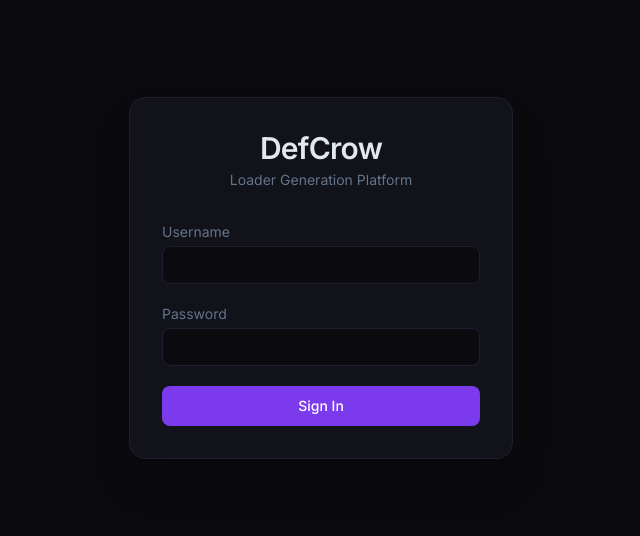
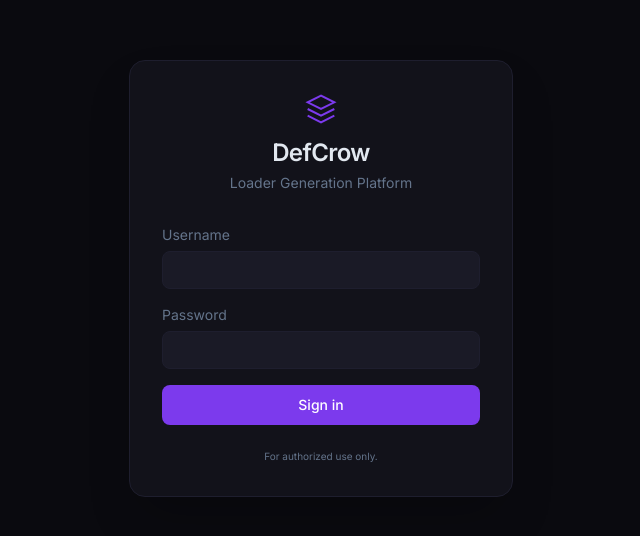
Before and after one commit to 300squarefeet/DefCrow, a React (Vite) app in the folder frontend/: page /login in a window 1280 px wide. Shown: the part 122-658 px from the top of the page, without its empty margins (319-959 px from the left). Built offline with nearby package versions, Linux system fonts and the light colour scheme.

Commit message:
feat: redesign LoginPage with design system tokens

```diff
--- a/frontend/src/pages/LoginPage.tsx
+++ b/frontend/src/pages/LoginPage.tsx
@@ -5,10 +5,10 @@ import { useAuth } from '../store/auth'
 export default function LoginPage() {
   const [username, setUsername] = useState('')
   const [password, setPassword] = useState('')
-  const [error, setError] = useState<string | null>(null)
-  const [loading, setLoading] = useState(false)
-  const { login } = useAuth()
-  const navigate = useNavigate()
+  const [error,    setError]    = useState<string | null>(null)
+  const [loading,  setLoading]  = useState(false)
+  const { login }  = useAuth()
+  const navigate   = useNavigate()
 
   async function handleSubmit(e: FormEvent) {
     e.preventDefault(); setError(null); setLoading(true)
@@ -21,41 +21,58 @@ export default function LoginPage() {
   }
 
   return (
-    <div className="min-h-screen flex items-center justify-center" style={{ backgroundColor: '#0a0a0f' }}>
-      <div className="w-full max-w-sm rounded-2xl p-8 shadow-2xl" style={{ backgroundColor: '#12121a', border: '1px solid #1e1e2e' }}>
+    <div className="min-h-screen flex items-center justify-center" style={{ backgroundColor: 'var(--bg)' }}>
+      <div className="w-full max-w-sm rounded-2xl p-8 shadow-2xl" style={{ backgroundColor: 'var(--surface)', border: '1px solid var(--border)' }}>
         <div className="mb-8 text-center">
-          <h1 className="text-3xl font-bold tracking-tight" style={{ color: '#e2e8f0' }}>DefCrow</h1>
-          <p className="text-sm mt-1" style={{ color: '#64748b' }}>Loader Generation Platform</p>
+          <div className="flex justify-center mb-3">
+            <svg width="32" height="32" viewBox="0 0 24 24" fill="none" stroke="var(--blue-500)" strokeWidth="1.5">
+              <path d="M12 2L2 7l10 5 10-5-10-5zM2 17l10 5 10-5M2 12l10 5 10-5"/>
+            </svg>
+          </div>
+          <h1 className="text-2xl font-bold tracking-tight" style={{ color: 'var(--ink)' }}>DefCrow</h1>
+          <p className="text-sm mt-1" style={{ color: 'var(--ink-muted)' }}>Loader Generation Platform</p>
         </div>
-        <form onSubmit={handleSubmit} className="space-y-5">
+
+        <form onSubmit={handleSubmit} className="space-y-4">
           <div>
-            <label htmlFor="username" className="block text-sm mb-1" style={{ color: '#64748b' }}>Username</label>
-            <input id="username" type="text" required autoComplete="username"
-              value={username} onChange={(e) => setUsername(e.target.value)}
+            <label htmlFor="username" className="block text-sm mb-1.5" style={{ color: 'var(--ink-muted)' }}>
+              Username
+            </label>
+            <input
+              id="username" type="text" required autoComplete="username"
+              value={username} onChange={e => setUsername(e.target.value)}
               className="w-full rounded-lg px-3 py-2 text-sm focus:outline-none transition"
-              style={{ backgroundColor: '#0a0a0f', border: '1px solid #1e1e2e', color: '#e2e8f0' }}
+              style={{ backgroundColor: 'var(--surface-2)', border: '1px solid var(--border)', color: 'var(--ink)' }}
             />
           </div>
           <div>
-            <label htmlFor="password" className="block text-sm mb-1" style={{ color: '#64748b' }}>Password</label>
-            <input id="password" type="password" required autoComplete="current-password"
-              value={password} onChange={(e) => setPassword(e.target.value)}
+            <label htmlFor="password" className="block text-sm mb-1.5" style={{ color: 'var(--ink-muted)' }}>
+              Password
+            </label>
+            <input
+              id="password" type="password" required autoComplete="current-password"
+              value={password} onChange={e => setPassword(e.target.value)}
               className="w-full rounded-lg px-3 py-2 text-sm focus:outline-none transition"
-              style={{ backgroundColor: '#0a0a0f', border: '1px solid #1e1e2e', color: '#e2e8f0' }}
+              style={{ backgroundColor: 'var(--surface-2)', border: '1px solid var(--border)', color: 'var(--ink)' }}
             />
           </div>
           {error && (
-            <p className="text-sm rounded-lg px-3 py-2 border"
-               style={{ color: '#dc2626', backgroundColor: 'rgba(127,0,0,0.2)', borderColor: '#7f1d1d' }}>
+            <p className="text-sm rounded-lg px-3 py-2" style={{ color: 'var(--danger)', backgroundColor: 'rgba(220,38,38,0.1)', border: '1px solid var(--danger)' }}>
               {error}
             </p>
           )}
-          <button type="submit" disabled={loading}
-            className="w-full py-2.5 rounded-lg text-white font-medium text-sm transition disabled:opacity-50 disabled:cursor-not-allowed"
-            style={{ backgroundColor: '#7c3aed' }}>
-            {loading ? 'Signing in…' : 'Sign In'}
+          <button
+            type="submit" disabled={loading}
+            className="w-full py-2.5 rounded-lg font-medium text-sm text-white transition disabled:opacity-50 disabled:cursor-not-allowed"
+            style={{ backgroundColor: 'var(--blue-500)' }}
+          >
+            {loading ? 'Signing in…' : 'Sign in'}
           </button>
         </form>
+
+        <p className="mt-6 text-center text-[10px]" style={{ color: 'var(--ink-muted)' }}>
+          For authorized use only.
+        </p>
       </div>
     </div>
   )
```
